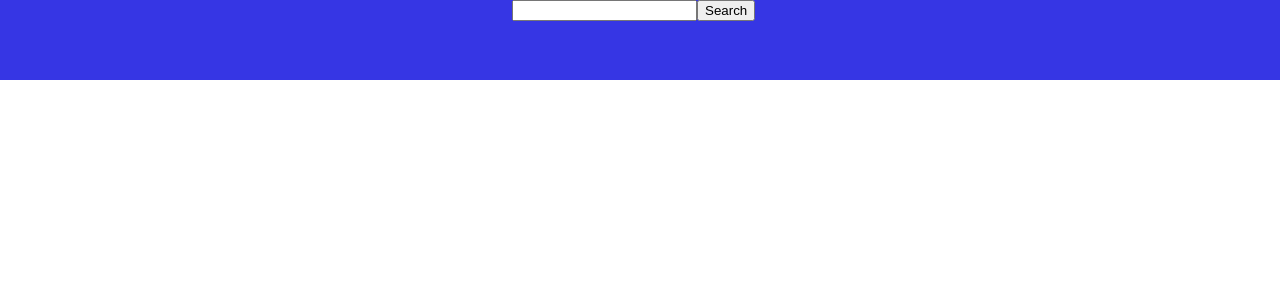
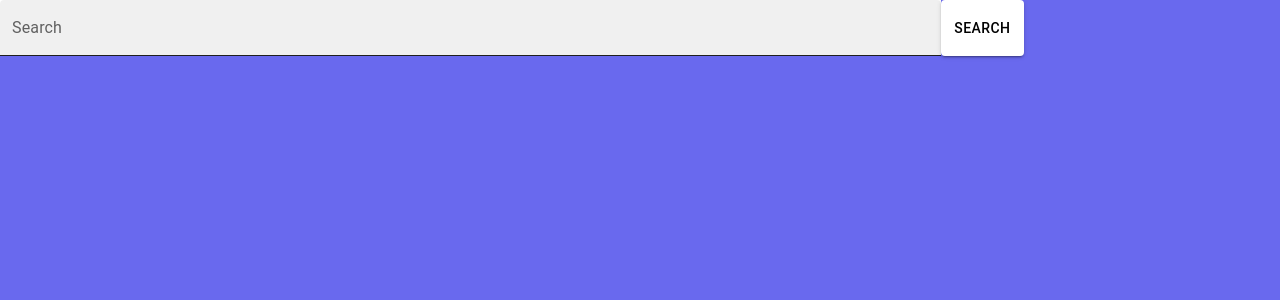
Before and after one commit to stephbuon/democracy-viewer, a React (Create React App) app in the folder frontend/: page /subsetsearch in a window 1280 px wide. Shown: the top 300 px of the page. Built offline with nearby package versions, Linux system fonts and the light colour scheme.

Commit message:
adding mui components

```diff
--- a/frontend/src/SubsetSearch/SubsetSearch.css
+++ b/frontend/src/SubsetSearch/SubsetSearch.css
@@ -1,11 +1,7 @@
 .darkblue{
-    background: rgb(54, 54, 228);
-    min-height: 5em;
+    background: rgb(105, 105, 238);
+    min-height: 100vh;
+    max-height: 100vh;
     min-width: 100%;
+    max-width: 100vw;
 }
-
-.searchbarrow{
-    width: 20%;
-    height: 5%;
-    margin: 47.5% 40%;
-}
--- a/frontend/src/SubsetSearch/SubsetSearch.jsx
+++ b/frontend/src/SubsetSearch/SubsetSearch.jsx
@@ -1,5 +1,11 @@
 import { useNavigate } from 'react-router-dom';
 import { useState, useEffect } from "react";
+
+//MUI Imports
+import Box from '@mui/material/Box';
+import Button from '@mui/material/Button';
+import TextField from '@mui/material/TextField';
+
 
 import './SubsetSearch.css'
 
@@ -13,7 +19,6 @@ export const SubsetSearch = (props) => {
         console.log("navigating")
         navigate(`/subsetsearch/${searchTerm}`)
         console.log("did not navigate from search page")
-
     }
 
     //code to see if enter key is pressed (search when that happens)
@@ -36,10 +41,49 @@ export const SubsetSearch = (props) => {
 
 
     return (<div className='darkblue'>
-        <row className='searchbarrow'>
-            <input type="text" id='searchTerm' value={searchTerm} onChange={event => { setSearchTerm(event.target.value) }} />
-            <button type='button' onClick={() => searchFunction()}>Search</button>
-        </row>
+        <Box
+            sx={{
+                minHeight: 1,
+                display: 'flex'
+            }}
+        >
+            <Box
+                sx={{
+                    display: 'flex',
+                    width: .8
+                }}
+            >
+                <TextField
+                    id="searchTerm"
+                    label="Search"
+                    variant="filled"
+                    fullWidth
+                    sx={{
+                        background: 'rgb(255, 255, 255)',
+                        color: 'rgb(0, 0, 0)',
+                        '&:active': {
+                            color: 'rgb(0, 0, 0)'
+                        }
+                    }}
+                    value={searchTerm}
+                    onChange={event => { setSearchTerm(event.target.value) }}
+                />
+                <Button
+                    variant="contained"
+                    sx={{
+                        background: 'rgb(255, 255, 255)',
+                        color: 'rgb(0, 0, 0)',
+                        '&:hover': {
+                            background: 'rgb(200, 200, 200)'
+                        }
+                    }}
+                    onClick={() => searchFunction()}
+                >
+                    Search
+                </Button>
+            </Box>
+        </Box>
+
     </div >)
 
 }
```
